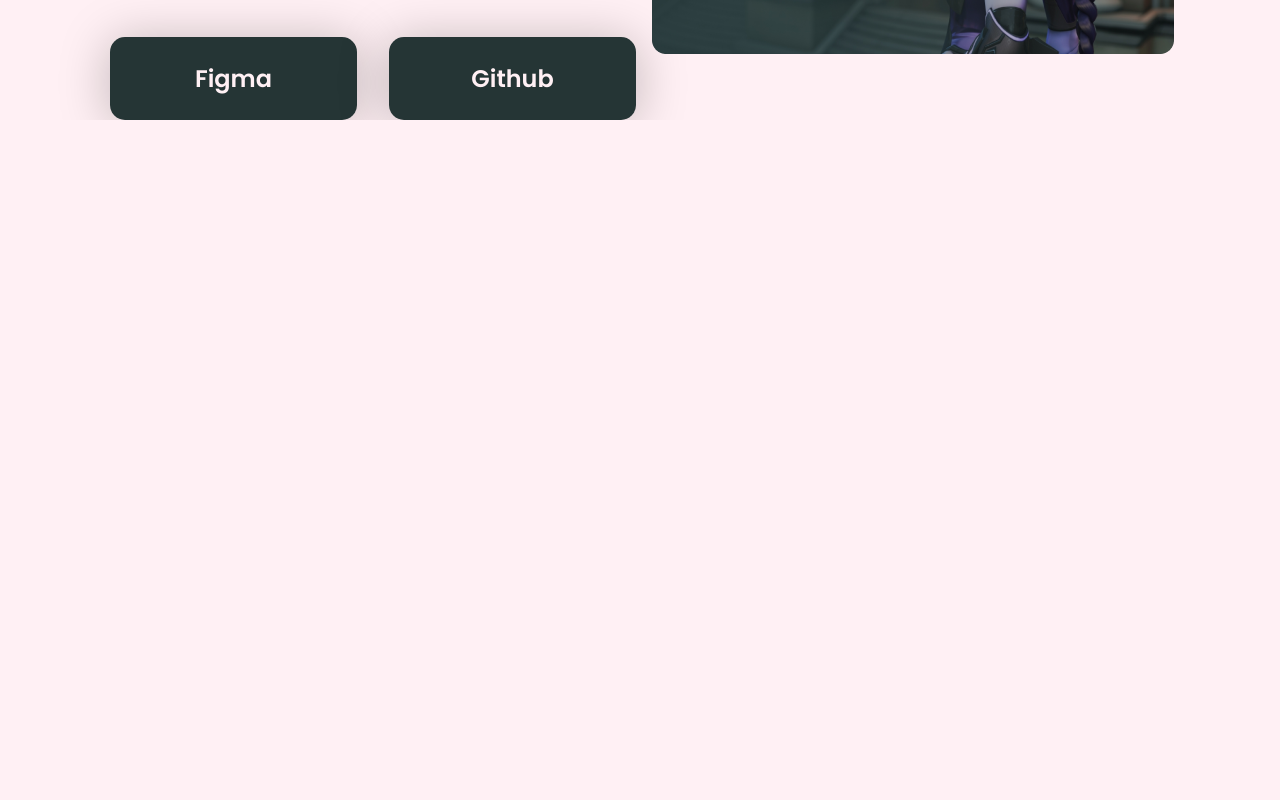
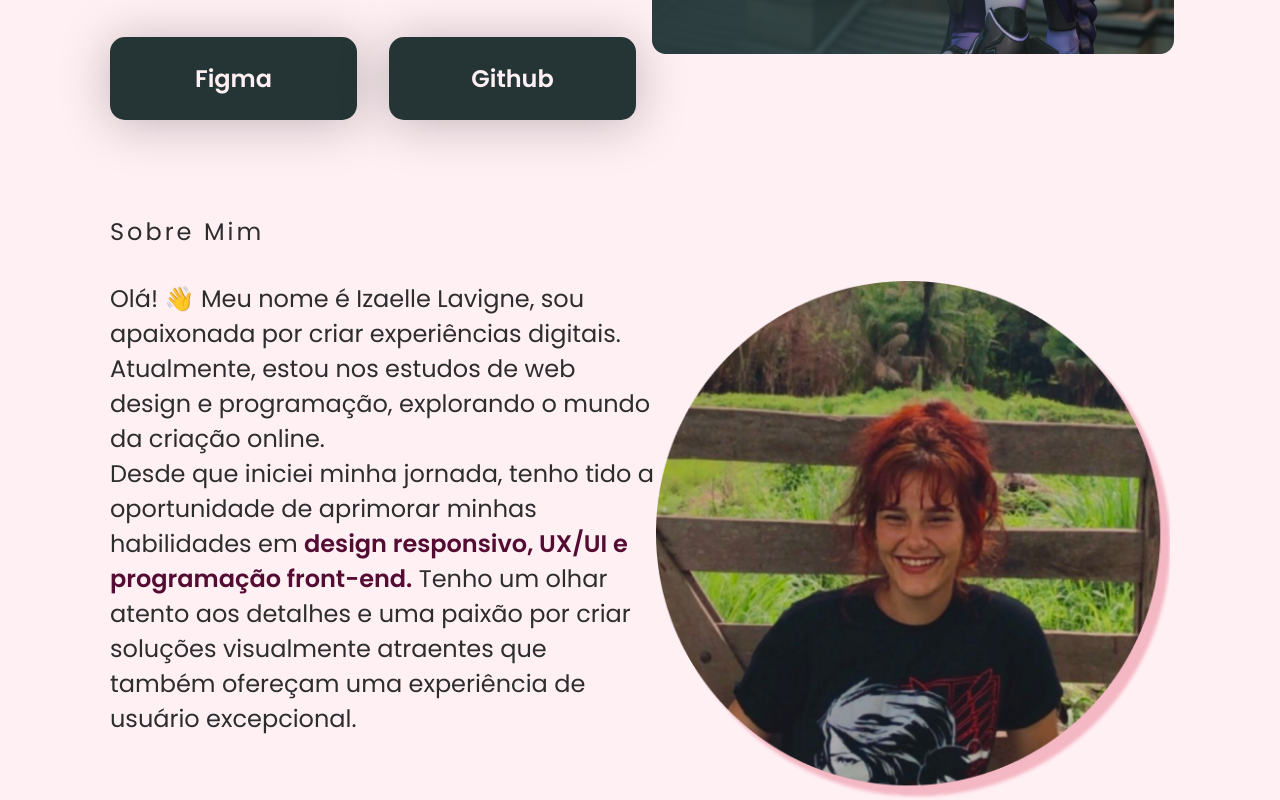
Before and after one commit to LeoCesar0/ellelavigne-portfolio, a React (Vite) app: page / in a window 1280 px wide. Shown: the part 1921-2721 px from the top of the page. Before the commit the page ends 2041 px from the top, so only its background shows below. Built offline with nearby package versions, Linux system fonts and the light colour scheme.

Commit message:
feat: about section

```diff
--- a/src/App.jsx
+++ b/src/App.jsx
@@ -2,6 +2,7 @@
 import { Header } from './components/Header'
 import { Hero } from './section/Hero'
 import { Projects } from './section/Projects'
+import { About } from './section/About'
 
 
 function App() {
@@ -13,6 +14,7 @@
       <Header/>
       <Hero/>
       <Projects/>
+      <About/>
       </div>
     </>
   )
--- a/src/components/CardProject/styles.module.scss
+++ b/src/components/CardProject/styles.module.scss
@@ -5,11 +5,7 @@
   gap: 1rem;
 }
 
-.title {
-  letter-spacing: 2px;
-  font-weight: 400;
-  color: var(--text-color);
-}
+
 .titleCard {
   font-family: "Rock Salt", cursive;
   font-size: 2rem;
--- /dev/null
+++ b/src/section/About/index.jsx
@@ -0,0 +1,27 @@
+import styles from "./styles.module.scss"
+
+export const About = () => {
+  return (
+    <>
+      <section className={styles.about}>
+        <div className="container">
+          <h2 className={styles.title}>Sobre Mim</h2>
+          <div className={styles.aboutme}>
+            <p className={styles.description}>
+              Olá! 👋 Meu nome é Izaelle Lavigne, sou apaixonada por criar
+              experiências digitais. Atualmente, estou nos estudos de web design
+              e programação, explorando o mundo da criação online.
+              <br />
+              Desde que iniciei minha jornada, tenho tido a oportunidade de
+              aprimorar minhas habilidades em <strong>design responsivo, UX/UI e
+              programação front-end.</strong> Tenho um olhar atento aos detalhes e uma
+              paixão por criar soluções visualmente atraentes que também
+              ofereçam uma experiência de usuário excepcional.
+            </p>
+            <img className={styles.profile} src="profile.png" alt="" />
+          </div>
+        </div>
+      </section>
+    </>
+  )
+}
--- /dev/null
+++ b/src/section/About/styles.module.scss
@@ -0,0 +1,21 @@
+.title {
+
+  font-weight: 400;
+  letter-spacing: 3px;
+  margin-bottom: 2rem;
+}
+.description {
+  font-size: 1.5rem;
+  strong{
+    color: #540C33;
+  }
+
+}
+.aboutme {
+  display: flex;
+}
+.profile {
+  height: 519px;
+   object-fit: cover;
+
+}
--- a/src/section/Projects/styles.module.scss
+++ b/src/section/Projects/styles.module.scss
@@ -2,6 +2,11 @@
 
 .main {
   padding-top: 1.5rem;
+}
+.title {
+  letter-spacing: 3px;
+  font-weight: 400;
+  color: var(--text-color);
 }
 .cards {
   display: flex;
```
Also changed, not shown: public/profile.png (added).
